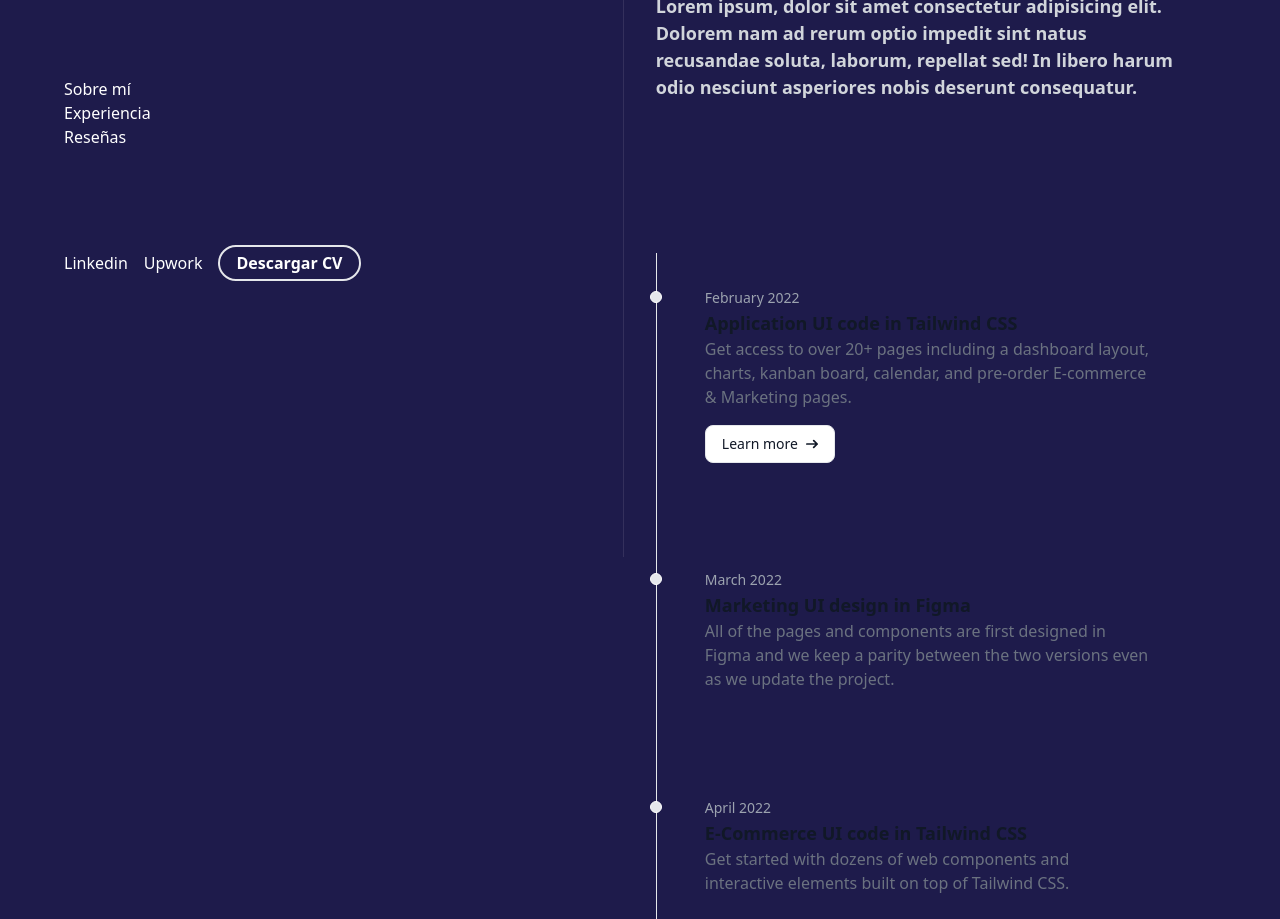
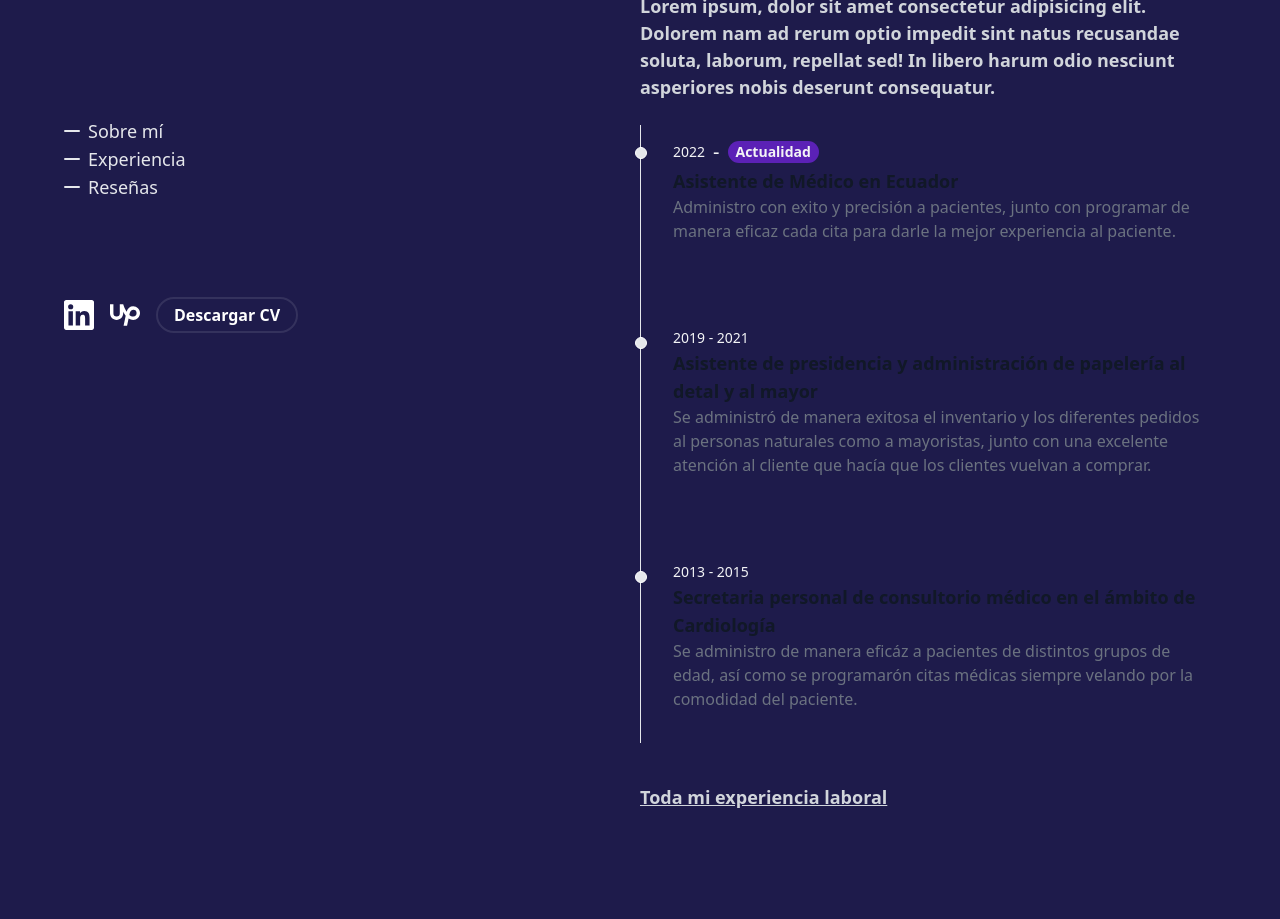
Before and after one commit to Marco-Gonzalez26/portafolio-tiby, an Astro site: page / in a window 1280 px wide. Shown: the part 243-1162 px from the top of the page. Built offline with nearby package versions, Linux system fonts and the light colour scheme; Astro itself is replaced by a stand-in of ours.

Commit message:
Refactor index page

```diff
--- a/astro.config.mjs
+++ b/astro.config.mjs
@@ -1,8 +1,9 @@
 import { defineConfig } from 'astro/config';
+import tailwind from "@astrojs/tailwind";
 
-import tailwind from "@astrojs/tailwind";
+import react from "@astrojs/react";
 
 // https://astro.build/config
 export default defineConfig({
-  integrations: [tailwind()]
+  integrations: [tailwind(), react()]
 });
--- a/package.json
+++ b/package.json
@@ -10,8 +10,13 @@
     "astro": "astro"
   },
   "dependencies": {
+    "@astrojs/react": "^3.0.3",
     "@astrojs/tailwind": "^5.0.1",
+    "@types/react": "^18.2.27",
+    "@types/react-dom": "^18.2.12",
     "astro": "^3.2.3",
+    "react": "^18.2.0",
+    "react-dom": "^18.2.0",
     "tailwindcss": "^3.3.3"
   }
 }
--- /dev/null
+++ b/src/lib/data.ts
@@ -0,0 +1,53 @@
+export type TimeLineItem = {
+  title: string
+  actual?: boolean
+  company?: string
+  description: string
+  time: string
+}
+
+export const timelineData: TimeLineItem[] = [
+  {
+    time: '2022',
+    actual: true,
+    title: 'Asistente de Médico en Ecuador',
+    description:
+      'Administro con exito y precisión a pacientes, junto con programar de manera eficaz cada cita para darle la mejor experiencia al paciente'
+  },
+  {
+    time: '2019 - 2021',
+    title:
+      'Asistente de presidencia y administración de papelería al detal y al mayor',
+    company: 'RDL',
+    description:
+      'Se administró de manera exitosa el inventario y los diferentes pedidos al personas naturales como a mayoristas, junto con una excelente atención al cliente que hacía que los clientes vuelvan a comprar'
+  },
+  {
+    time: '2013 - 2015',
+    company: 'Clínica Muñoz',
+    title:
+      'Secretaria personal de consultorio médico en el ámbito de Cardiología',
+    description:
+      'Se administro de manera eficáz a pacientes de distintos grupos de edad, así como se programarón citas médicas siempre velando por la comodidad del paciente'
+  },
+  {
+    time: '2005 - 2007',
+    title: 'Administradora de un centro de conexiones movistar',
+    description:
+      'Se concretaron con exito mas de 1000 ventas de teléfonos celulares, además de una excelente atención al cliente'
+  },
+  {
+    time: '1998 - 1999',
+    title:
+      'Asistente administrativo a la presidencia de ventas mayoristas y a personas naturales',
+    description:
+      'Se utilizó el programa Saint Administrativo para ordenar las ventas, compras, inventario y los cobros del banco'
+  },
+  {
+    time: '1992 - 1993',
+    company: 'Switch-on',
+    title: 'Pasantias',
+    description:
+      'Se participó en las áreas de ventas, atención al cliente, asesoría y ensamblaje de equipos de computación'
+  }
+]
--- a/src/pages/index.astro
+++ b/src/pages/index.astro
@@ -1,68 +1,11 @@
 ---
 import Layout from '../layouts/Layout.astro';
+import Header from '../components/header.astro';
+import Main from '../components/main.astro';
 
 ---
 
-<Layout title="Luisa Tibisay Partidas | Asistente Virtual">
-	<header class=" h-screen md:border-r md:border-pink-100/10 sticky inset-0 flex flex-col items-start  md:py-24 w-full md:gap-y-24">
-		<div>
-			<h1 class="font-bold text-xl md:text-5xl text-white leading-5">Luisa Tibisay Partidas</h1>
-			<h3 class=" font-medium text-md md:text-2xl text-rose-100">Asistente Virtual</h3>
-			<p class=" text-rose-100/75 max-w-xs w-full leading-normal" >TEXTOTEXTOTEXTOTEXTOTEXTOTEXTO</p>
-		</div>
-		<ul class="mt-6 text-white">
-			<li>Sobre mí</li>
-			<li>Experiencia</li>
-			<li>Reseñas</li>
-		</ul>
-
-		<div class="flex justify-center items-center gap-x-4 text-white">
-			<a>Linkedin</a>
-			<a>Upwork</a>
-			<a class="font-semibold border-2 rounded-full px-4 py-1 hover:bg-white hover:text-rose-950 transition-all hover:font-semibold active:scale-95 cursor-pointer">Descargar CV</a>
-		</div>
-	</header>
-
-	<main class="flex flex-col  justify-evenly items-center w-full p-4 md:p-8 md:py-24">
-
-
-		{/*TODO: SEPARATE IN COMPONENTS */}
-			<section class="h-screen w-full max-h-56  mb-32">
-				<p class="text-gray-300 font-semibold text-lg leading-normal md:mb-8">
-
-					Lorem ipsum dolor, sit amet consectetur adipisicing elit. Porro praesentium alias eum ut delectus sint dolorum doloremque unde, provident placeat iste facere quae atque minus animi earum magni, sed iusto!
-
-				</p>
-				<p class="text-gray-300 font-semibold text-lg leading-normal md:mb-8">
-					Lorem ipsum, dolor sit amet consectetur adipisicing elit. Dolorem nam ad rerum optio impedit sint natus recusandae soluta, laborum, repellat sed! In libero harum odio nesciunt asperiores nobis deserunt consequatur.
-				</p>
-			</section>
-			<section class="h-screen w-full relative mb-32">
-				<ol class=" border-l border-gray-200 dark:border-gray-700 mt-12">
-					<li class="mb-10 ml-4 hover:bg-white/5 hover:shadow-[inset_0_1px_0_0_rgba(148,163,184,0.1)] transition-all duration-200 rounded p-8">
-							<div class="absolute w-3 h-3 bg-gray-200 rounded-full mt-1.5 -left-1.5 border border-white "></div>
-							<time class="mb-1 text-sm font-normal leading-none text-gray-400 dark:text-gray-500">February 2022</time>
-							<h3 class="text-lg font-semibold text-gray-900 dark:text-white">Application UI code in Tailwind CSS</h3>
-							<p class="mb-4 text-base font-normal text-gray-500 dark:text-gray-400">Get access to over 20+ pages including a dashboard layout, charts, kanban board, calendar, and pre-order E-commerce & Marketing pages.</p>
-							<a href="#" class="inline-flex items-center px-4 py-2 text-sm font-medium text-gray-900 bg-white border border-gray-200 rounded-lg hover:bg-gray-100 hover:text-blue-700 focus:z-10 focus:ring-4 focus:outline-none focus:ring-gray-200 focus:text-blue-700 dark:bg-gray-800 dark:text-gray-400 dark:border-gray-600 dark:hover:text-white dark:hover:bg-gray-700 dark:focus:ring-gray-700">Learn more <svg class="w-3 h-3 ml-2" aria-hidden="true" xmlns="http://www.w3.org/2000/svg" fill="none" viewBox="0 0 14 10">
-					<path stroke="currentColor" stroke-linecap="round" stroke-linejoin="round" stroke-width="2" d="M1 5h12m0 0L9 1m4 4L9 9"/>
-				</svg></a>
-					</li>
-					<li class="mb-10 ml-4 hover:bg-white/5 hover:shadow-[inset_0_1px_0_0_rgba(148,163,184,0.1)] transition-all duration-200 rounded p-8">
-							<div class="absolute w-3 h-3 bg-gray-200 rounded-full mt-1.5 -left-1.5 border border-white "></div>
-							<time class="mb-1 text-sm font-normal leading-none text-gray-400 dark:text-gray-500">March 2022</time>
-							<h3 class="text-lg font-semibold text-gray-900 dark:text-white">Marketing UI design in Figma</h3>
-							<p class="text-base font-normal text-gray-500 dark:text-gray-400">All of the pages and components are first designed in Figma and we keep a parity between the two versions even as we update the project.</p>
-					</li>
-					<li class=" ml-4 hover:bg-white/5 hover:shadow-[inset_0_1px_0_0_rgba(148,163,184,0.1)] transition-all duration-200 rounded p-8 ">
-							<div class="absolute w-3 h-3 bg-gray-200 rounded-full mt-1.5 -left-1.5 border border-white "></div>
-							<time class="mb-1 text-sm font-normal leading-none text-gray-400 dark:text-gray-500">April 2022</time>
-							<h3 class="text-lg font-semibold text-gray-900 dark:text-white">E-Commerce UI code in Tailwind CSS</h3>
-							<p class="text-base font-normal text-gray-500 dark:text-gray-400">Get started with dozens of web components and interactive elements built on top of Tailwind CSS.</p>
-					</li>
-			</ol>
-			</section>
-			<section class="h-screen bg-blue-500 w-full">3</section>
-
-	</main>
+<Layout title="Luisa Tibisay Partidas | Asistente Virtual" transition:name='slide' transition:persist>
+	<Header/>
+	<Main/>
 </Layout>
--- a/tsconfig.json
+++ b/tsconfig.json
@@ -1,3 +1,7 @@
 {
-  "extends": "astro/tsconfigs/strict"
+  "extends": "astro/tsconfigs/strict",
+  "compilerOptions": {
+    "jsx": "react-jsx",
+    "jsxImportSource": "react"
+  }
 }
```
Also changed, not shown: 1 other file.
